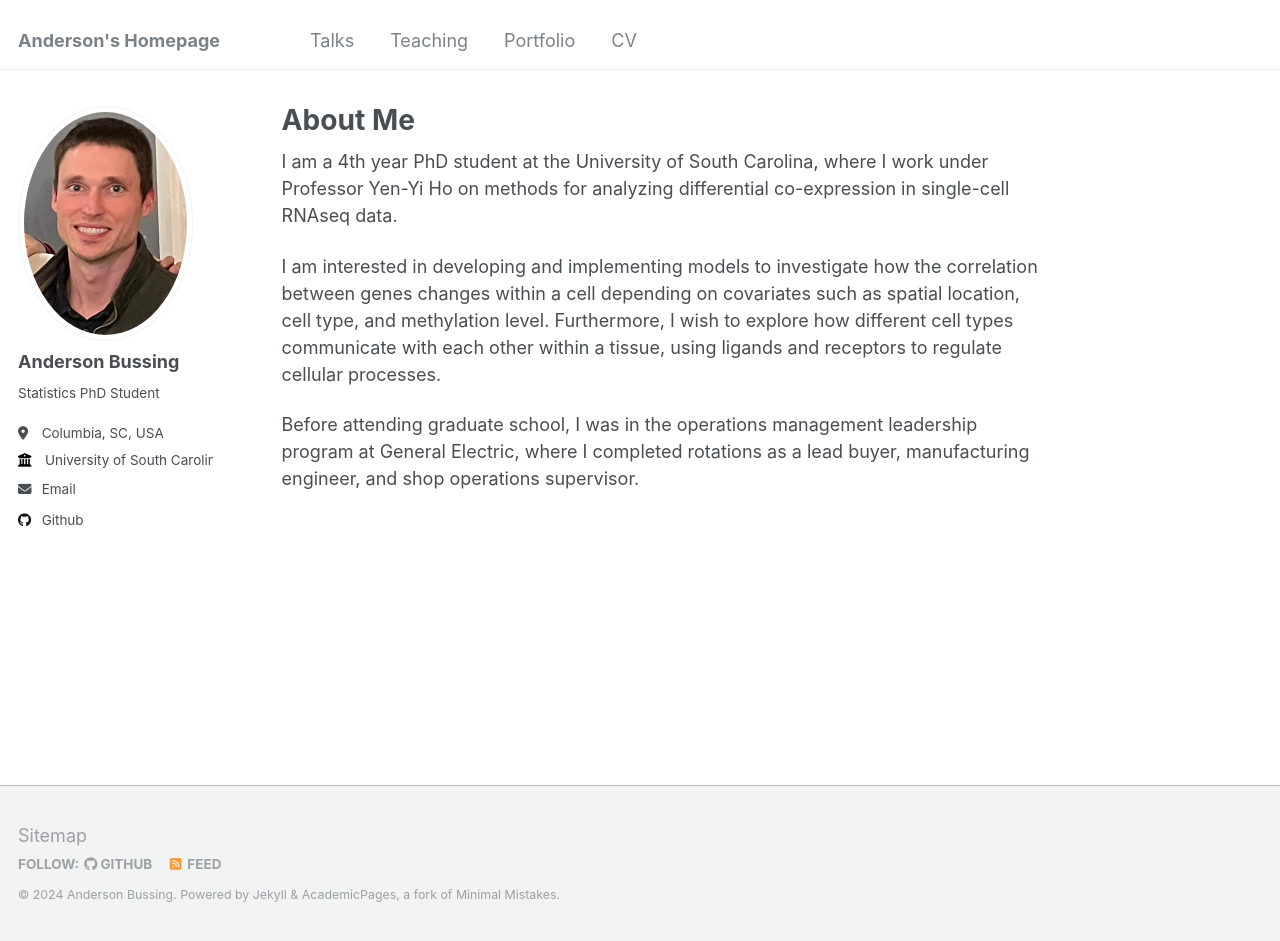
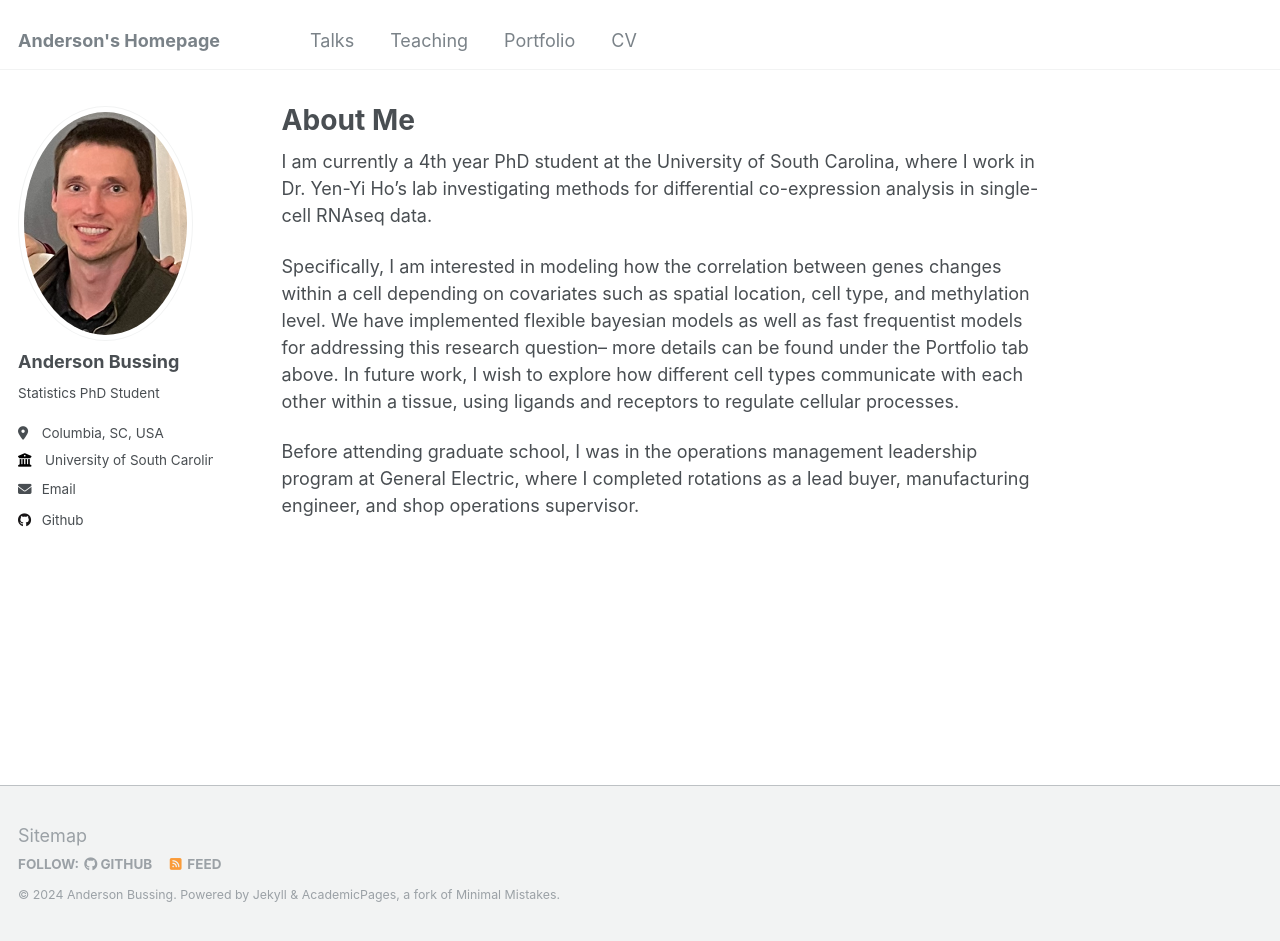
Before and after one commit to abussing/abussing.github.io, a Jekyll site: the page built from _pages/about.md, in a window 1280 px wide and 941 px high. Built offline with Jekyll 4.4.1, drawn with Linux system fonts in a browser that asks for light colours.

Commit message:
Update about.md

```diff
--- a/_pages/about.md
+++ b/_pages/about.md
@@ -7,8 +7,8 @@ redirect_from:
   - /about.html
 ---
 
-I am a 4th year PhD student at the University of South Carolina, where I work under Professor Yen-Yi Ho on methods for analyzing differential co-expression in single-cell RNAseq data.
+I am currently a 4th year PhD student at the University of South Carolina, where I work in Dr. Yen-Yi Ho's lab investigating methods for differential co-expression analysis in single-cell RNAseq data.
 
-I am interested in developing and implementing models to investigate how the correlation between genes changes within a cell depending on covariates such as spatial location, cell type, and methylation level. Furthermore, I wish to explore how different cell types communicate with each other within a tissue, using ligands and receptors to regulate cellular processes.
+Specifically, I am interested in modeling how the correlation between genes changes within a cell depending on covariates such as spatial location, cell type, and methylation level. We have implemented flexible bayesian models as well as fast frequentist models for addressing this research question-- more details can be found under the Portfolio tab above. In future work, I wish to explore how different cell types communicate with each other within a tissue, using ligands and receptors to regulate cellular processes.
 
 Before attending graduate school, I was in the operations management leadership program at General Electric, where I completed rotations as a lead buyer, manufacturing engineer, and shop operations supervisor.
```
